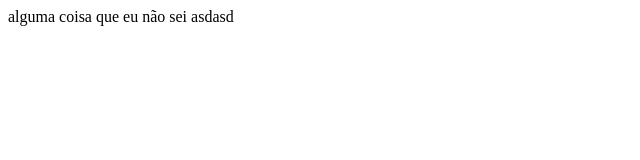
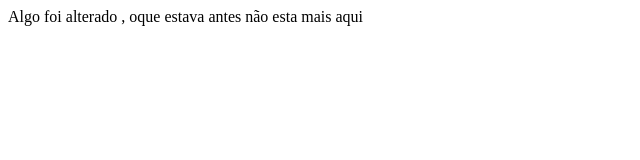
Before and after one commit to LuizSena1/teste-2, a plain HTML site: page Index.html in a window 1280 px wide. Shown: the whole page, without its empty margins (0-640 px from the left). Drawn offline with Linux system fonts and the light colour scheme.

Commit message:
Update Index.html

```diff
--- a/Index.html
+++ b/Index.html
@@ -4,8 +4,8 @@
 </head>
 <body>
 
-    alguma coisa que eu não sei
-  asdasd
+Algo foi alterado , oque estava antes não esta mais aqui
+
 
 </body>
 </html>
```
